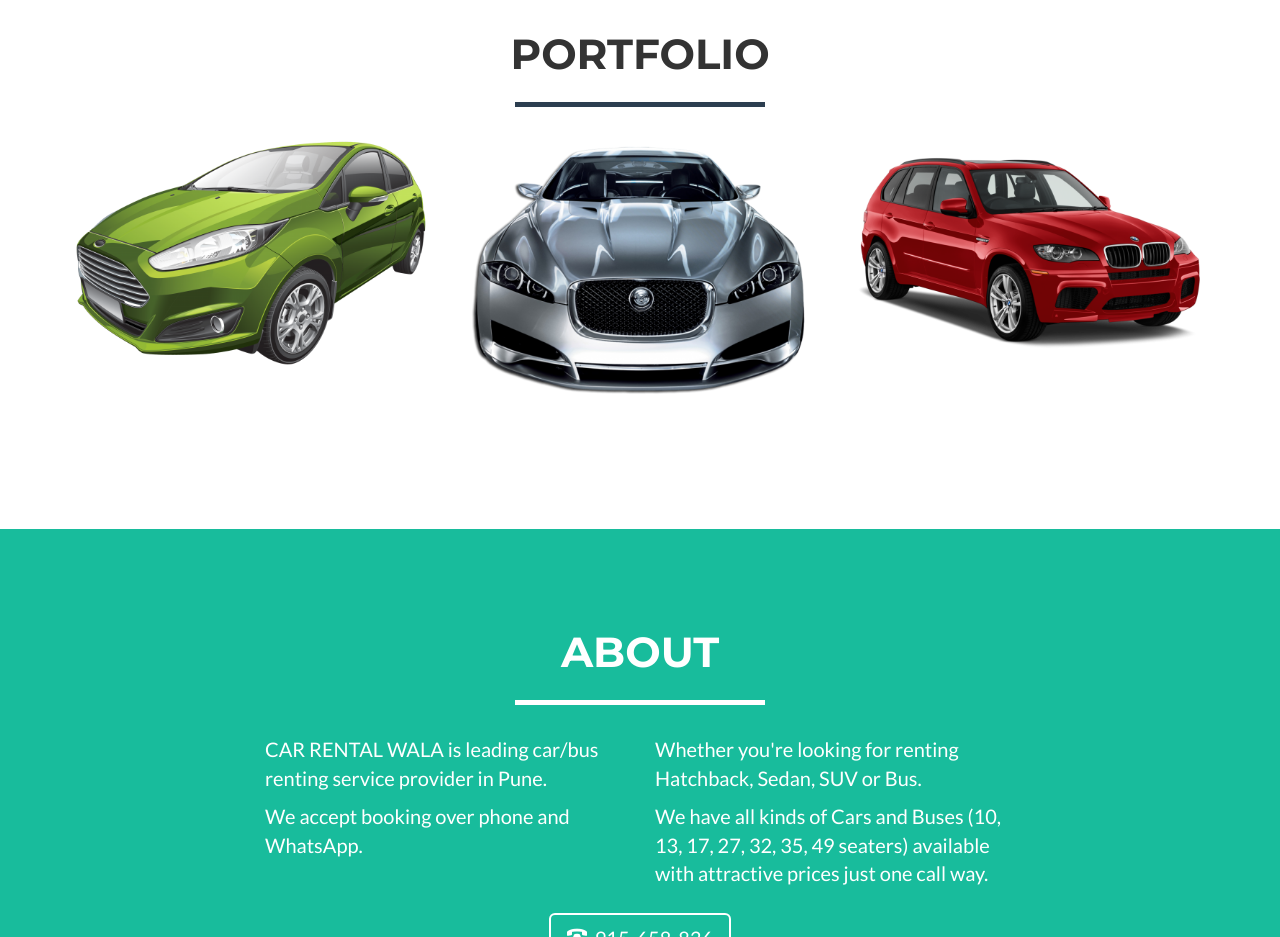
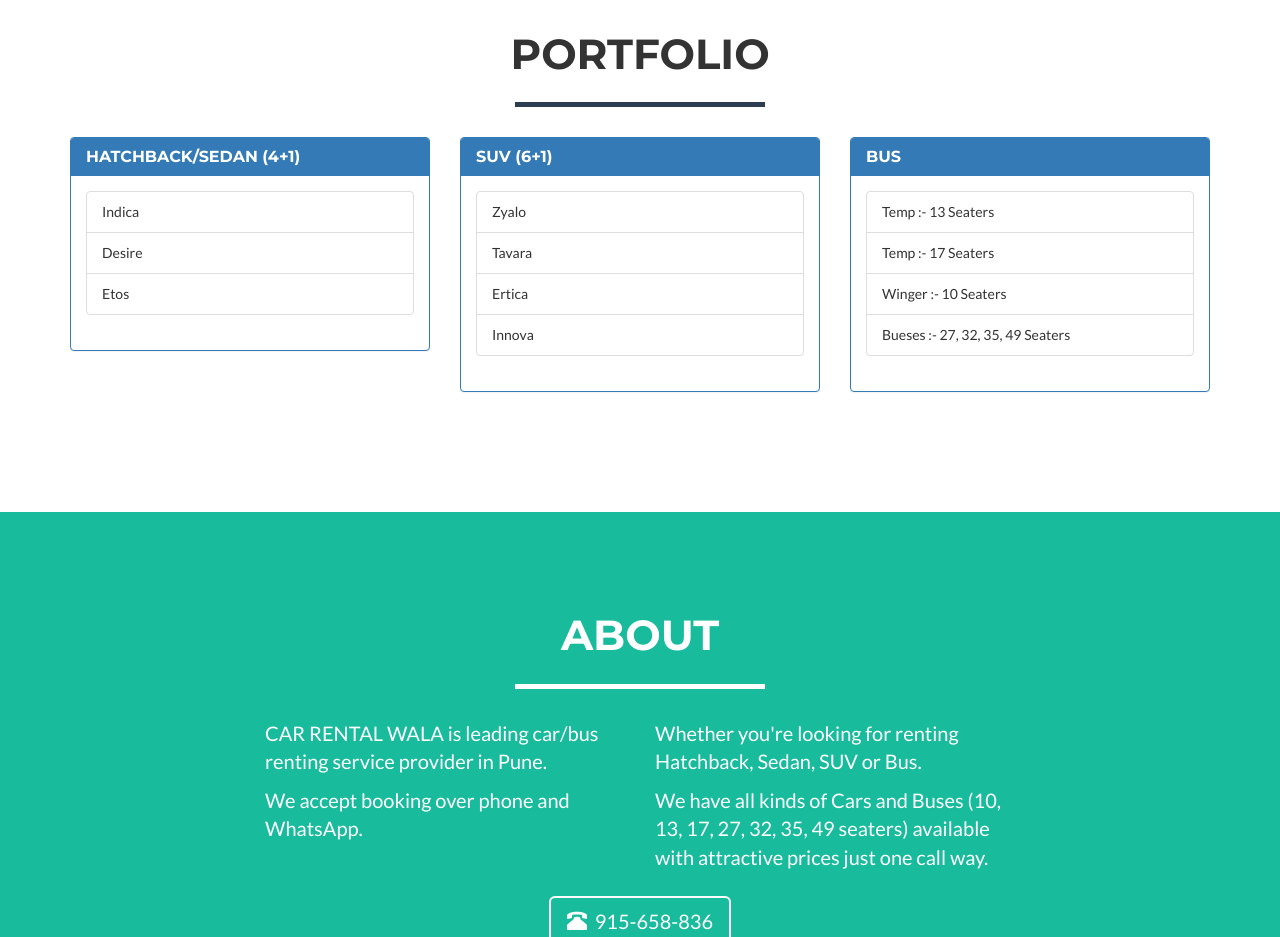
Before and after one commit to sonalsatpute/carrentalwala, a website: page index.html in a window 1280 px wide. Shown: the part 940-1877 px from the top of the page. Drawn offline with nearby package versions, Linux system fonts and the light colour scheme.

Commit message:
removed images from portfolio section

```diff
--- a/index.html
+++ b/index.html
@@ -100,35 +100,51 @@
                 </div>
             </div>
             <div class="row">
-                <div class="col-sm-4 portfolio-item">
-                    <a href="#portfolioModal1" class="portfolio-link" data-toggle="modal">
-                        <div class="caption">
-                            <div class="caption-content">
-                                <i class="fa fa-search-plus fa-3x"></i>
-                            </div>
+                <div class="col-sm-4">
+                    <div class = "panel panel-primary">
+                        <div class = "panel-heading">
+                            <h3 class = "panel-title">Hatchback/Sedan (4+1)</h3>
                         </div>
-                        <img src="img/portfolio/hatchback-var.png" class="img-responsive" alt="hire hatchback car">
-                    </a>
+                        <div class = "panel-body">
+                            <ul class = "list-group">
+                                <li class = "list-group-item">Indica</li>
+                                <li class = "list-group-item">Desire</li>
+                                <li class = "list-group-item">Etos</li>
+                            </ul>
+                        </div>
+                    </div>
                 </div>
-                <div class="col-sm-4 portfolio-item">
-                    <a href="#portfolioModal2" class="portfolio-link" data-toggle="modal">
-                        <div class="caption">
-                            <div class="caption-content">
-                                <i class="fa fa-search-plus fa-3x"></i>
-                            </div>
+                <div class="col-sm-4">
+                    <div class = "panel  panel-primary">
+                        <div class = "panel-heading">
+                            <h3 class = "panel-title">SUV (6+1)</h3>
                         </div>
-                        <img src="img/portfolio/sedan-car-md.png" class="img-responsive" alt="hire sedan car">
-                    </a>
+                        <div class = "panel-body">
+                            <ul class = "list-group">
+                                <li class = "list-group-item">Zyalo</li>
+                                <li class = "list-group-item">Tavara</li>
+                                <li class = "list-group-item">Ertica</li>
+                                <li class = "list-group-item">Innova</li>
+
+                            </ul>
+                        </div>
+                    </div>
                 </div>
-                <div class="col-sm-4 portfolio-item">
-                    <a href="#portfolioModal3" class="portfolio-link" data-toggle="modal">
-                        <div class="caption">
-                            <div class="caption-content">
-                                <i class="fa fa-search-plus fa-3x"></i>
-                            </div>
+
+                <div class="col-sm-4">
+                    <div class = "panel panel-primary">
+                        <div class = "panel-heading">
+                            <h3 class = "panel-title">BUS</h3>
                         </div>
-                        <img src="img/portfolio/suv-car.png" class="img-responsive" alt="hire suv car">
-                    </a>
+                        <div class = "panel-body">
+                            <ul class = "list-group">
+                                <li class = "list-group-item">Temp :- 13 Seaters</li>
+                                <li class = "list-group-item">Temp :- 17 Seaters</li>
+                                <li class = "list-group-item">Winger :- 10 Seaters</li>
+                                <li class = "list-group-item">Bueses :- 27, 32, 35, 49 Seaters</li>
+                            </ul>
+                        </div>
+                    </div>
                 </div>
             </div>
         </div>
```
